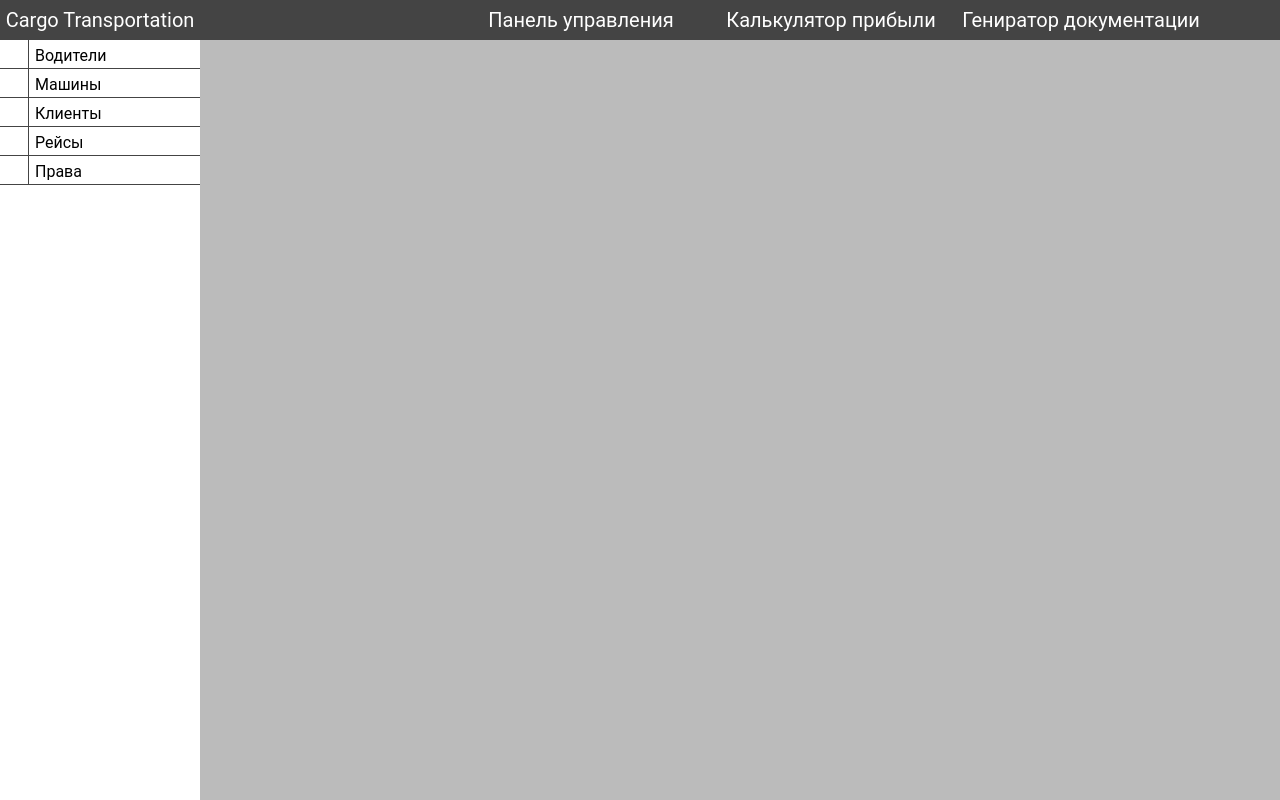
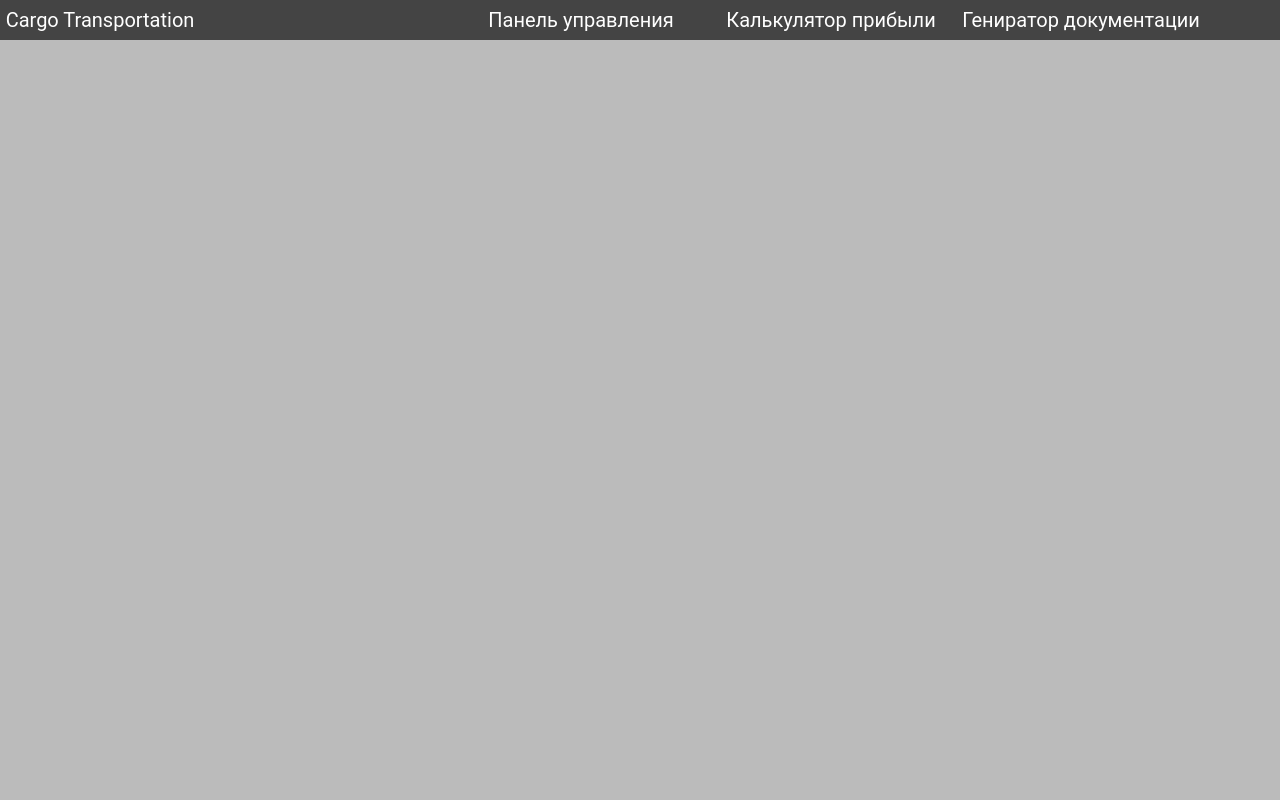
Before and after one commit to Hardelele/cargo-transportation, a React (Create React App) app in the folder frontend/: page / in a window 1280 px wide. Shown: the top 800 px of the page. Built offline with nearby package versions, Linux system fonts and the light colour scheme.

Commit message:
App.js: add routing on two pages - Add route on Home and ControlPanel pages

```diff
--- a/frontend/src/App.js
+++ b/frontend/src/App.js
@@ -1,20 +1,23 @@
 import React, {Component} from 'react';
 import './css/App.css';
 import {HeaderMenu} from "./components/HeaderMenu";
-import {Sidebar} from "./components/Sidebar";
+import {BrowserRouter, Route, Switch} from "react-router-dom";
+import {Home} from "./pages/Home";
+import {ControlPanel} from "./pages/ControlPanel";
 
 class App extends Component {
 
     render() {
         return (
-            <main className="main">
-                <HeaderMenu/>
-                <div className="content__container">
-                    <Sidebar/>
-                    <section className="main__content">
-                    </section>
-                </div>
-            </main>
+            <BrowserRouter>
+                <main className="main">
+                    <HeaderMenu/>
+                    <Switch>
+                        <Route path="/" exact component={Home}/>
+                        <Route path="/panel" component={ControlPanel}/>
+                    </Switch>
+                </main>
+            </BrowserRouter>
         );
     }
 }
```
